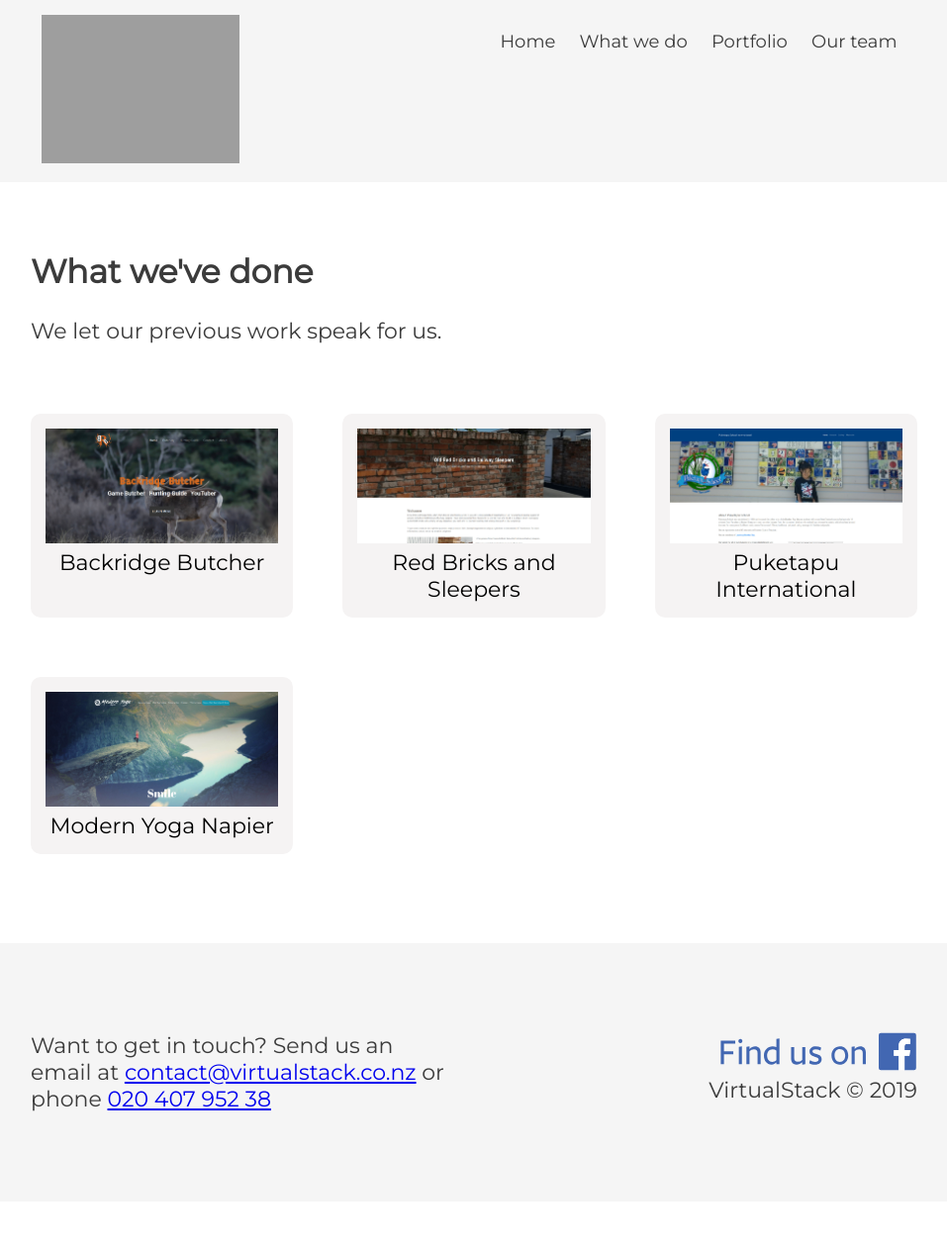
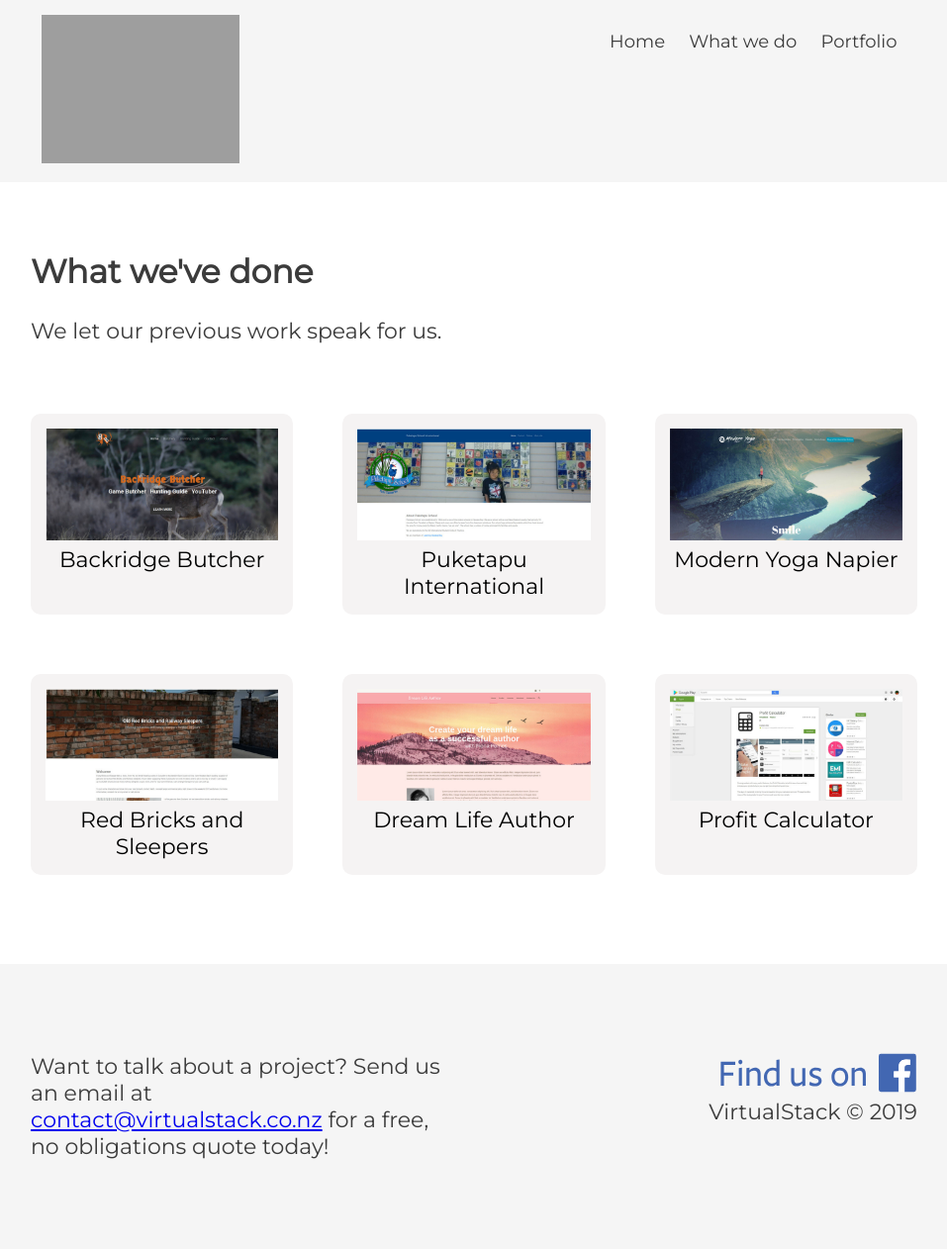
Before and after one commit to jontymorris/VirtualStack, a PHP site: page /portfolio.php in a window 1280 px wide. Shown: the whole page at 99% size, without its empty margins (161-1118 px from the left). Before the commit the page ends 1123 px from the top, so only its background shows below. Run offline with PHP 8.4, Linux system fonts and the light colour scheme; style sheets or scripts are compiled from the project's sources; some libraries are stand-ins or nearby versions; grey boxes are pictures that could not be loaded.

Commit message:
Updated content

```diff
--- a/partials/footer.php
+++ b/partials/footer.php
@@ -1,7 +1,7 @@
 <footer>
     <div class="container content grid one-one">
         <div>
-            Want to get in touch? Send us an email at <a href="mailto:contact@virtualstack.co.nz">contact@virtualstack.co.nz</a> or phone <a href="tel:02040795238">020 407 952 38</a>
+            Want to talk about a project? Send us an email at <a href="mailto:virtualstack.co.nz">contact@virtualstack.co.nz</a> for a free, no obligations quote today!
         </div>
         <div class="right">
             <section>
--- a/partials/nav.php
+++ b/partials/nav.php
@@ -16,9 +16,6 @@
             <a href="./portfolio.php">
                 <li>Portfolio</li>
             </a>
-            <a href="./">
-                <li>Our team</li>
-            </a>
         </ul>
     </div>
 </div>
--- a/portfolio.php
+++ b/portfolio.php
@@ -4,7 +4,7 @@
 <html>
     <head>
         <title>
-            <?php echo $TITLE; ?> - previous work
+            <?php echo $TITLE; ?> | Portfolio
         </title>
 
         <?php include('partials/head.php'); ?>
@@ -25,22 +25,39 @@
                     Backridge Butcher
                 </a>
             </div>
+
+            <div class="portfolio">
+                <a href="https://puketapu-international.com/" target="_blank">
+                    <img src="images/portfolio/puketapu.jpg">
+                    Puketapu International
+                </a>
+            </div>
+
+            <div class="portfolio">
+                <a href="http://test.modernyoganapier.co.nz/" target="_blank">
+                    <img src="images/portfolio/yoga.jpg">
+                    Modern Yoga Napier
+                </a>
+            </div>
+
             <div class="portfolio">
                 <a href="https://red-bricks-hawkes-bay.co.nz/" target="_blank">
                     <img src="images/portfolio/bricks.jpg">
                     Red Bricks and Sleepers
                 </a>
             </div>
+
             <div class="portfolio">
-                <a href="https://puketapu-international.com/" target="_blank">
-                    <img src="images/portfolio/puketapu.jpg">
-                    Puketapu International
+                <a href="http://dreamlifeauthor.com/" target="_blank">
+                    <img src="images/portfolio/dream.jpg">
+                    Dream Life Author
                 </a>
             </div>
+
             <div class="portfolio">
-                <a href="http://test.modernyoganapier.co.nz/" target="_blank">
-                    <img src="images/portfolio/yoga.jpg">
-                    Modern Yoga Napier
+                <a href="https://play.google.com/store/apps/details?id=me.morris.grossprofitcalculator" target="_blank">
+                    <img src="images/portfolio/profit.jpg">
+                    Profit Calculator
                 </a>
             </div>
         </div>
```
Also changed, not shown: index.php (+4 -3 lines), services.php (+2 -8 lines), images/portfolio/brb.jpg, images/portfolio/bricks.jpg, images/portfolio/dream.jpg (added), images/portfolio/profit.jpg (added), images/portfolio/puketapu.jpg, images/portfolio/yoga.jpg.
